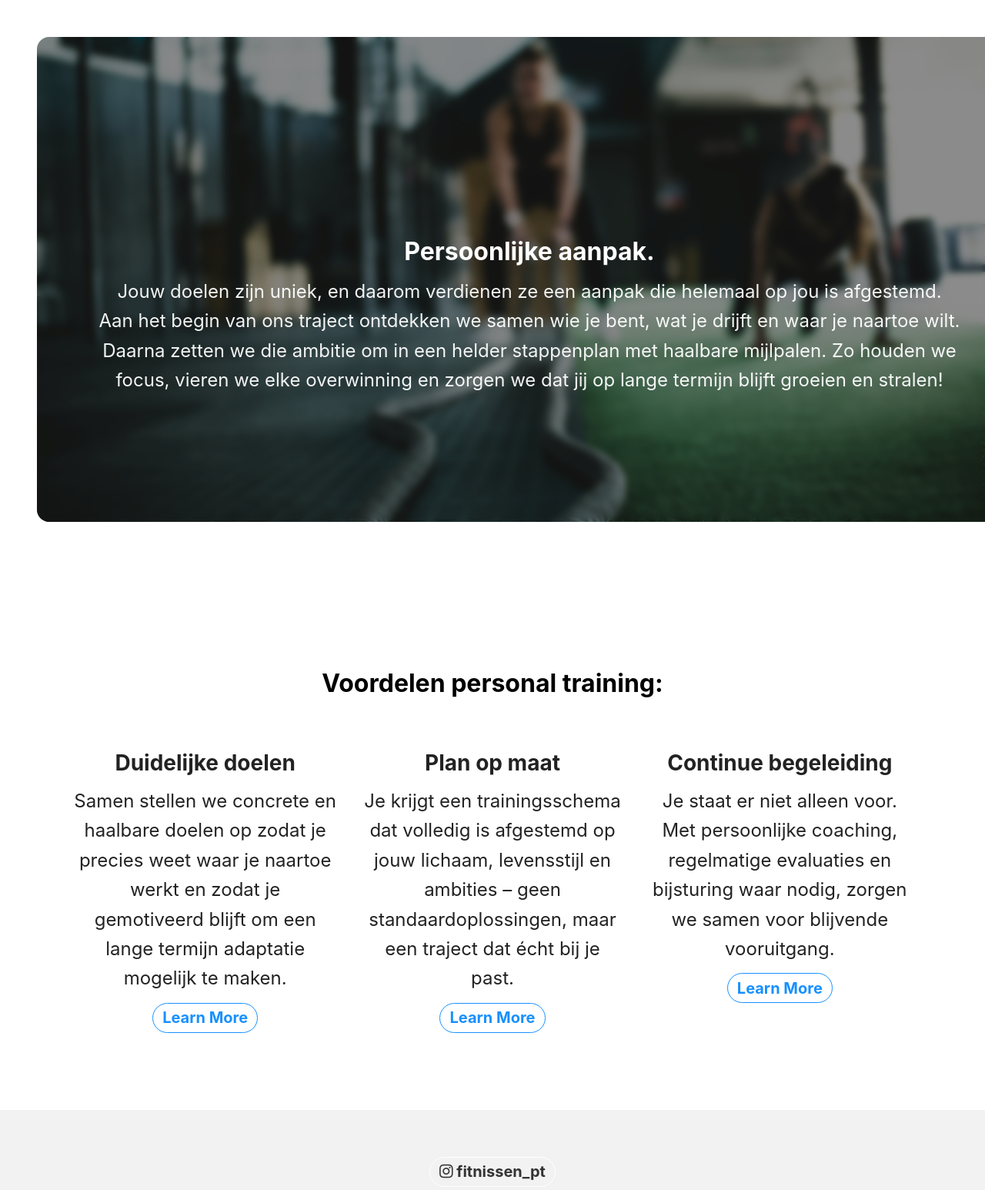
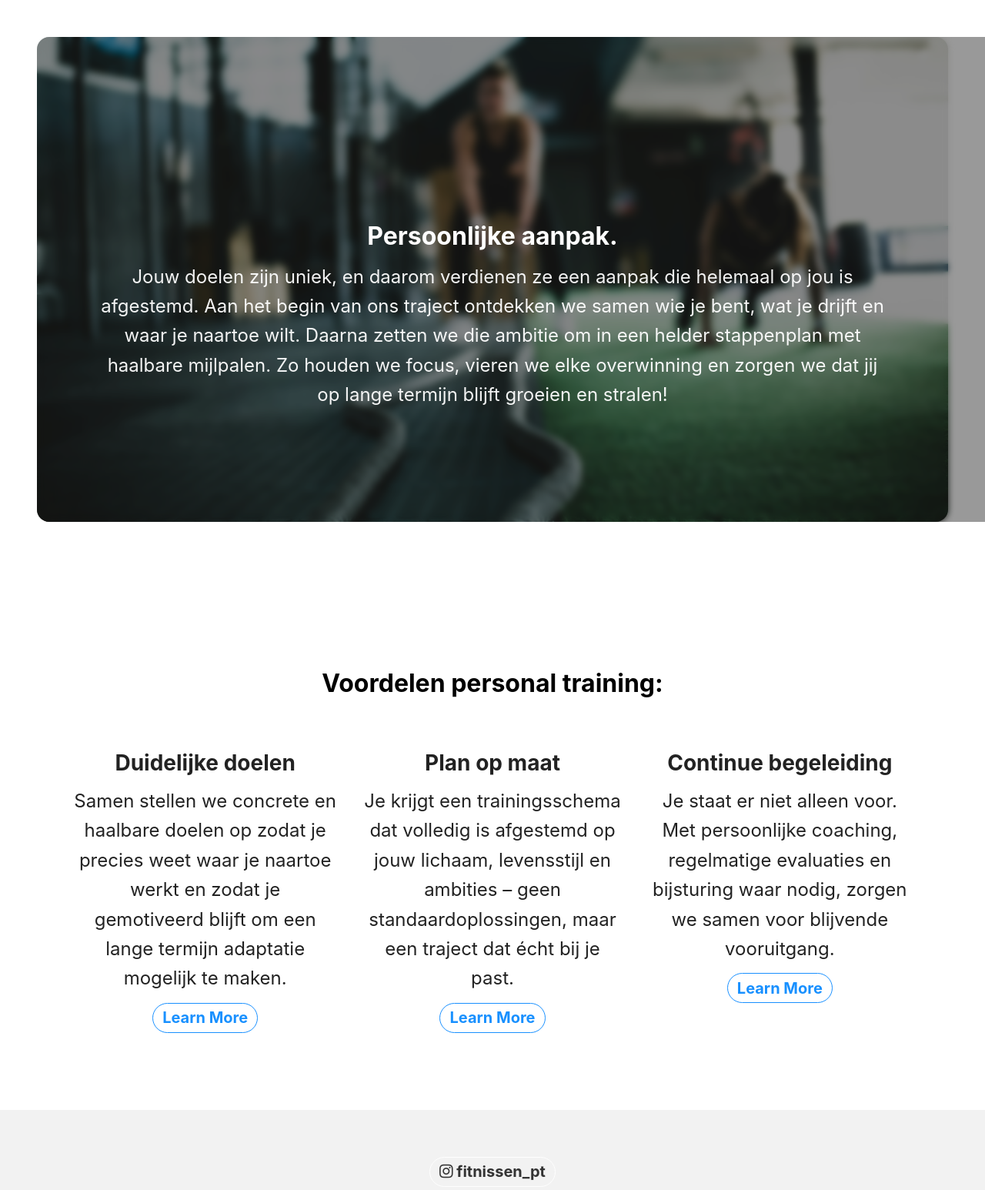
Before and after one commit to TimTools/fitnissen-site, a Jekyll site: the page built from index.html, in a window 1280 px wide. Shown: the part 900-2446 px from the top of the page at 77% size. Built offline with Jekyll 4.4.1, drawn with Linux system fonts in a browser that asks for light colours; nearby versions of some CDN libraries; the list of posts is cut into pages by our own code; grey boxes are pictures that could not be loaded.

Commit message:
Update head.html

```diff
--- a/_includes/head.html
+++ b/_includes/head.html
@@ -6,7 +6,6 @@
   #hero-1 {
     position: relative;
     height: 70vh !important;
-    width: 100vw !important;
     background-size: cover !important;
     background-position: center center !important;
     backdrop-filter: blur(4px);
@@ -21,6 +20,7 @@
     left: 0;
     height: 100%;
     width: 100%;
+    width: 100vw !important;
     z-index: 0;
     backdrop-filter: blur(4px);
     background-color: rgba(0, 0, 0, 0.4); /* Semi-transparante overlay */
```
